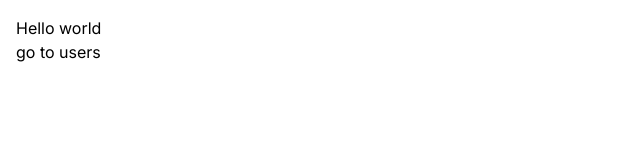
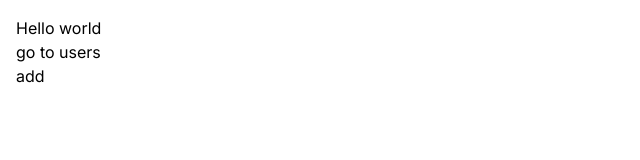
Before and after one commit to cagrisayir/next-app, a Next.js app: page / in a window 1280 px wide. Shown: the top 160 px of the page, without its empty margins (0-640 px from the left). Built offline with nearby package versions, Linux system fonts and the light colour scheme.

Commit message:
I learned use client

```diff
--- /dev/null
+++ b/app/components/AddToCart.tsx
@@ -0,0 +1,12 @@
+'use client';
+
+const AddToCart = () => {
+	return (
+		<div>
+			{' '}
+			<button onClick={() => console.log('clicked')}>add</button>
+		</div>
+	);
+};
+
+export default AddToCart;
--- /dev/null
+++ b/app/components/ProductCard.tsx
@@ -0,0 +1,12 @@
+import React from 'react';
+import AddToCart from './AddToCart';
+
+const ProductCard = () => {
+	return (
+		<div>
+			<AddToCart />
+		</div>
+	);
+};
+
+export default ProductCard;
--- a/app/page.tsx
+++ b/app/page.tsx
@@ -1,10 +1,12 @@
 import Link from 'next/link';
+import ProductCard from './components/ProductCard';
 
 export default function Home() {
 	return (
 		<main>
 			<h1 className='text-black'>Hello world</h1>
 			<Link href='/users'>go to users</Link>
+			<ProductCard />
 		</main>
 	);
 }
```
